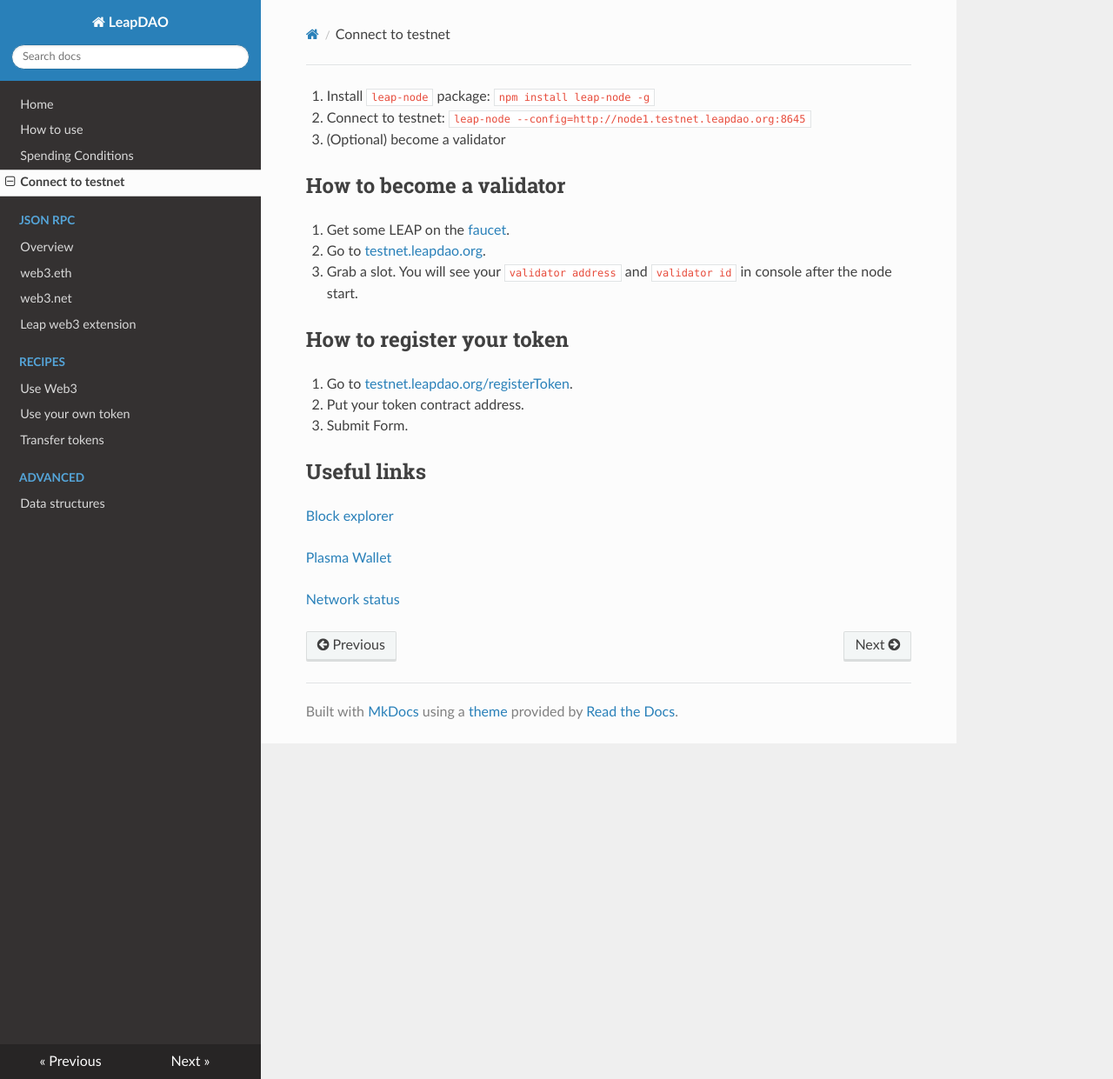
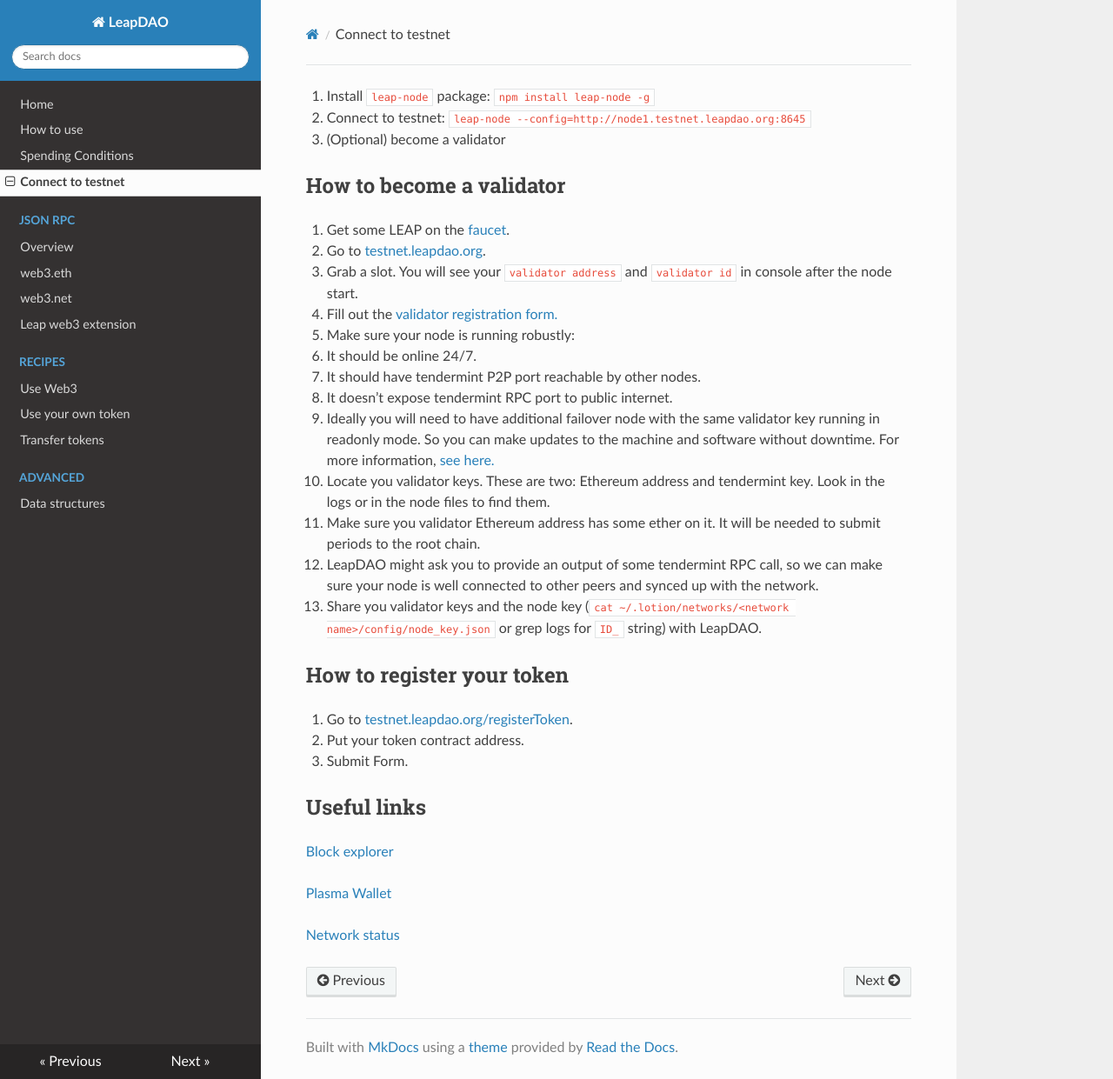
Before and after one commit to leapdao/docs, an MkDocs documentation site: the page built from docs/connect.md, in a window 1280 px wide and 1241 px high. Shown: the whole window at 87% size. Built offline with MkDocs 1.6.1, drawn with Linux system fonts in a browser that asks for light colours; nearby versions of some CDN libraries.

Commit message:
add validator how to

```diff
--- a/docs/connect.md
+++ b/docs/connect.md
@@ -11,6 +11,16 @@ title: Connect to the testnet
 1. Get some LEAP on the [faucet](https://testnet.leapdao.org/faucet).
 2. Go to [testnet.leapdao.org](https://testnet.leapdao.org/stake).
 3. Grab a slot. You will see your `validator address` and `validator id` in console after the node start.
+4. Fill out the [validator registration form.](http://validator.leapdao.org)
+5. Make sure your node is running robustly:
+* It should be online 24/7.
+* It should have tendermint P2P port reachable by other nodes.
+* It doesn’t expose tendermint RPC port to public internet.
+* Ideally you will need to have additional failover node with the same validator key running in readonly mode. So you can make updates to the machine and software without downtime. For more information, [see here.](https://github.com/leapdao/leap-node/issues/185#issuecomment-468921734)
+6. Locate you validator keys. These are two: Ethereum address and tendermint key. Look in the logs or in the node files to find them.
+7. Make sure you validator Ethereum address has some ether on it. It will be needed to submit periods to the root chain.
+8. LeapDAO might ask you to provide an output of some tendermint RPC call, so we can make sure your node is well connected to other peers and synced up with the network.
+9. Share you validator keys and the node key (`cat ~/.lotion/networks/<network name>/config/node_key.json` or grep logs for `ID_` string) with LeapDAO.
 
 ## How to register your token
 
```
